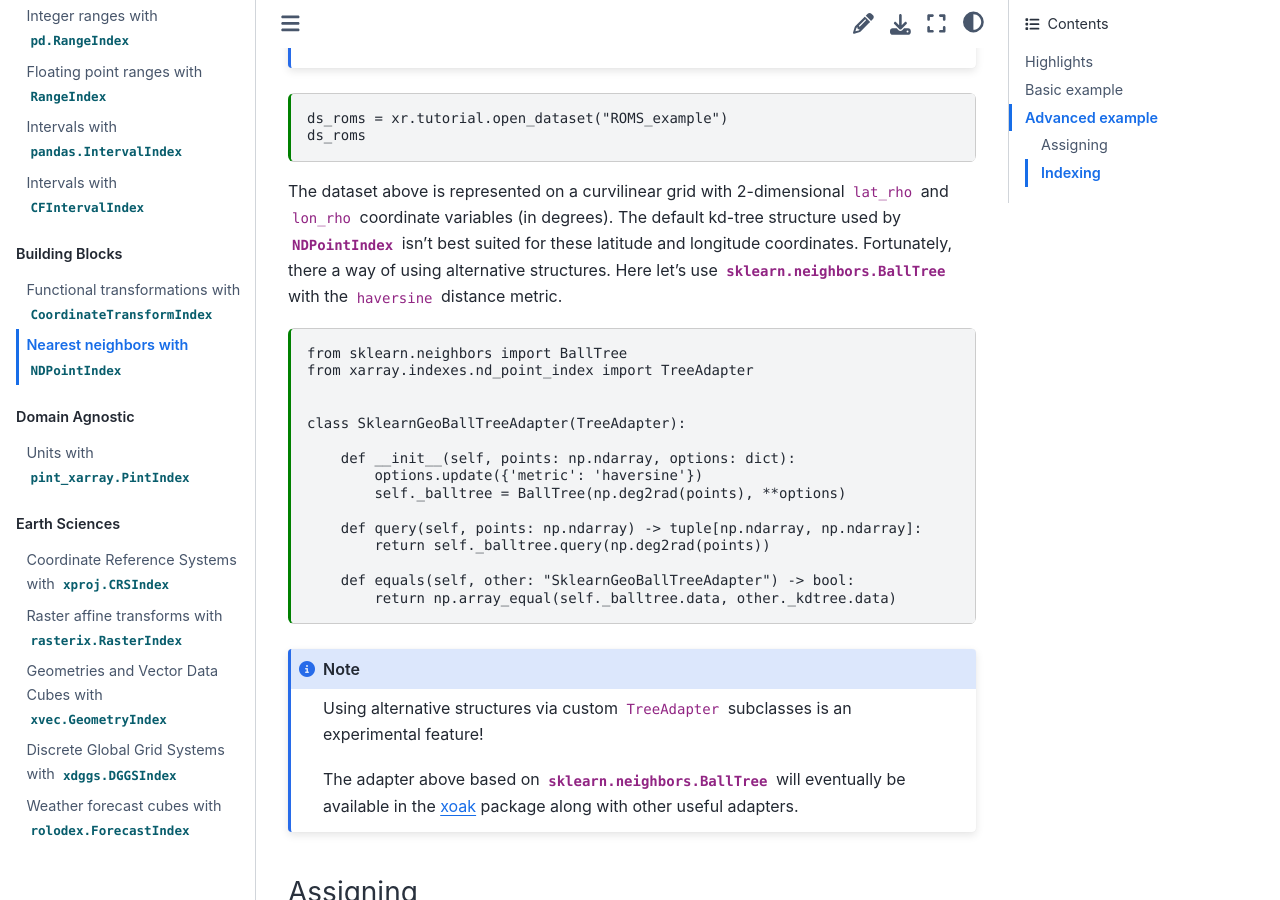
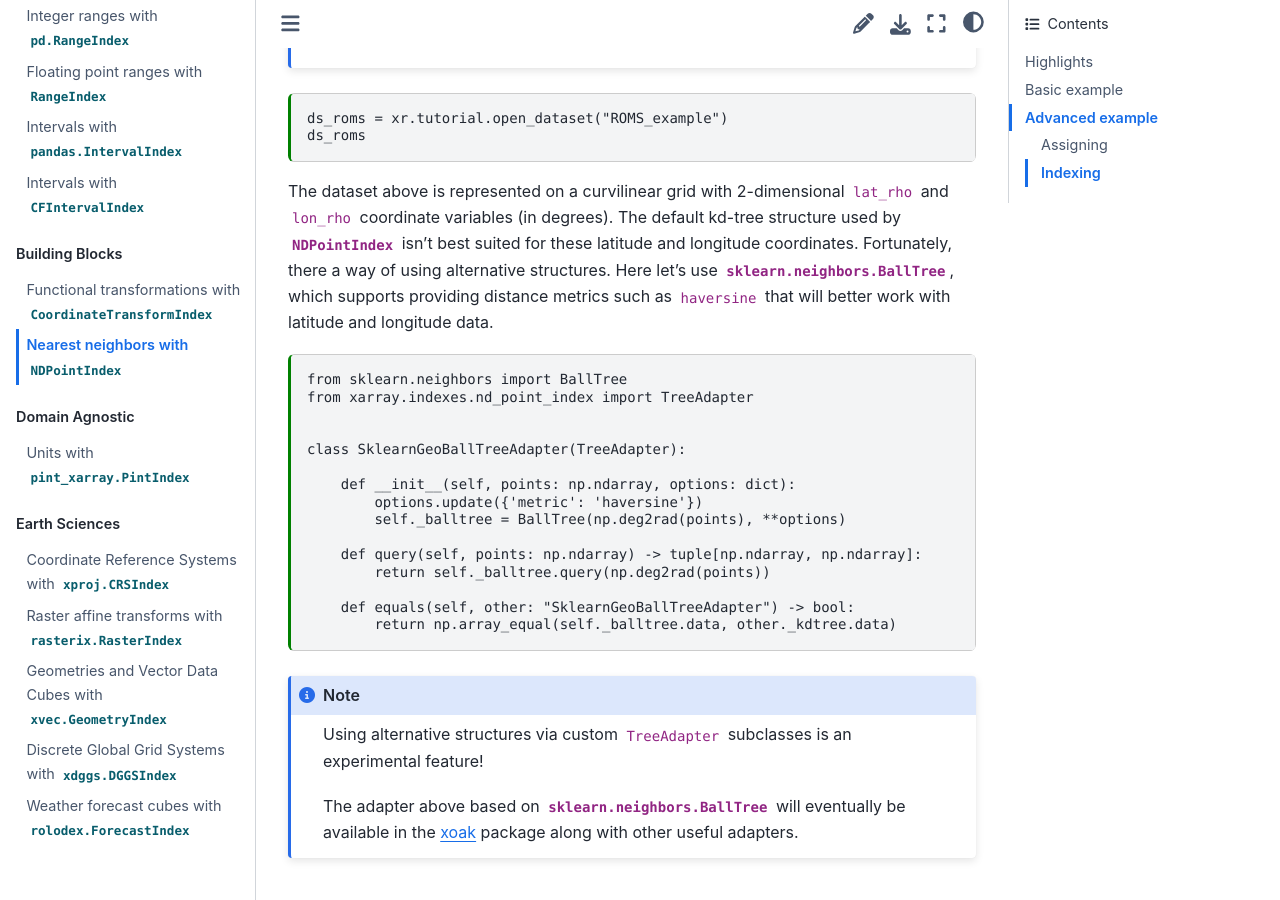
Before and after one commit to xarray-contrib/xarray-indexes, a Sphinx documentation site: the page built from docs/blocks/ndpoint.md, in a window 1280 px wide and 900 px high, scrolled down 1971 px. Built offline with Sphinx 7.4.7 and the Sphinx Book theme 1.1.4, drawn with Linux system fonts in a browser that asks for light colours.

Commit message:
explain with using sklearn.BallTree

````diff
--- a/docs/blocks/ndpoint.md
+++ b/docs/blocks/ndpoint.md
@@ -115,8 +115,9 @@ The dataset above is represented on a curvilinear grid with 2-dimensional
 `lat_rho` and `lon_rho` coordinate variables (in degrees). The default kd-tree
 structure used by {py:class}`~xarray.indexes.NDPointIndex` isn't best suited for
 these latitude and longitude coordinates. Fortunately, there a way of using
-alternative structures. Here let's use {py:class}`sklearn.neighbors.BallTree`
-with the `haversine` distance metric.
+alternative structures. Here let's use {py:class}`sklearn.neighbors.BallTree`,
+which supports providing distance metrics such as `haversine` that will better
+work with latitude and longitude data.
 
 ```{code-cell} python
 from sklearn.neighbors import BallTree
````
